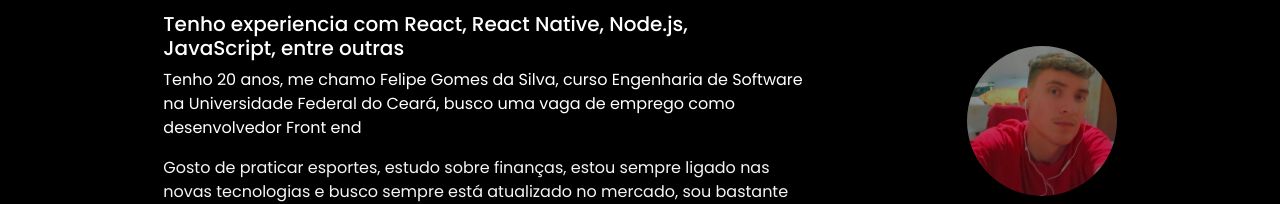
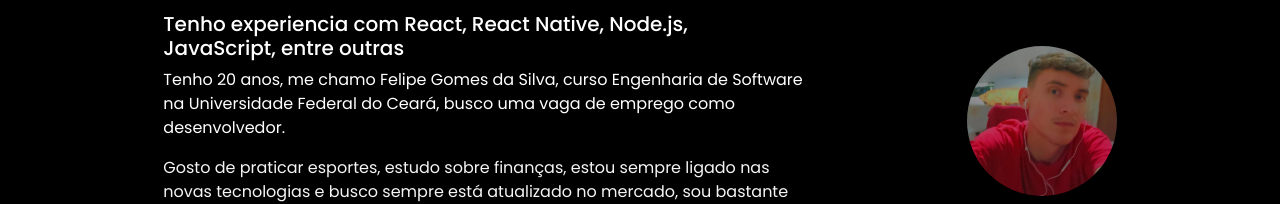
Before and after one commit to Felipe-Gs/Portfolio, a React (Create React App) app: page / in a window 1280 px wide. Shown: the part 1224-1428 px from the top of the page. Built offline with nearby package versions, Linux system fonts and the light colour scheme.

Commit message:
feat: mudança na descrição do texto que aparece na Home

```diff
--- a/src/componentes/Sobre/index.js
+++ b/src/componentes/Sobre/index.js
@@ -36,7 +36,7 @@ export default function Sobre() {
             <p data-aos="fade-up" style={{ color: "white" }}>
               Tenho 20 anos, me chamo Felipe Gomes da Silva, curso Engenharia de
               Software na Universidade Federal do Ceará, busco uma vaga de
-              emprego como desenvolvedor Front end
+              emprego como desenvolvedor.
             </p>
             <p style={{ color: "whitesmoke" }}>
               Gosto de praticar esportes, estudo sobre finanças, estou sempre
```
